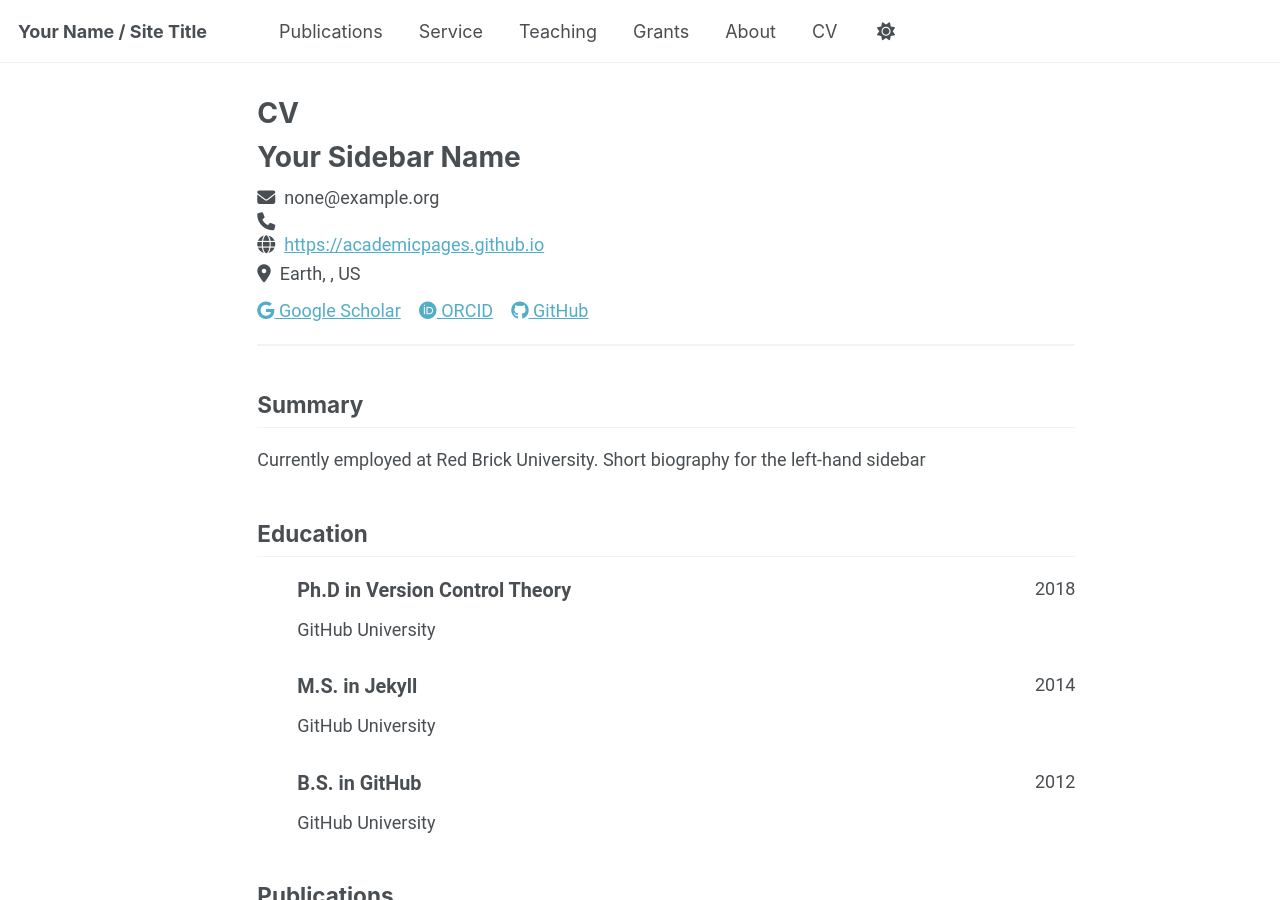
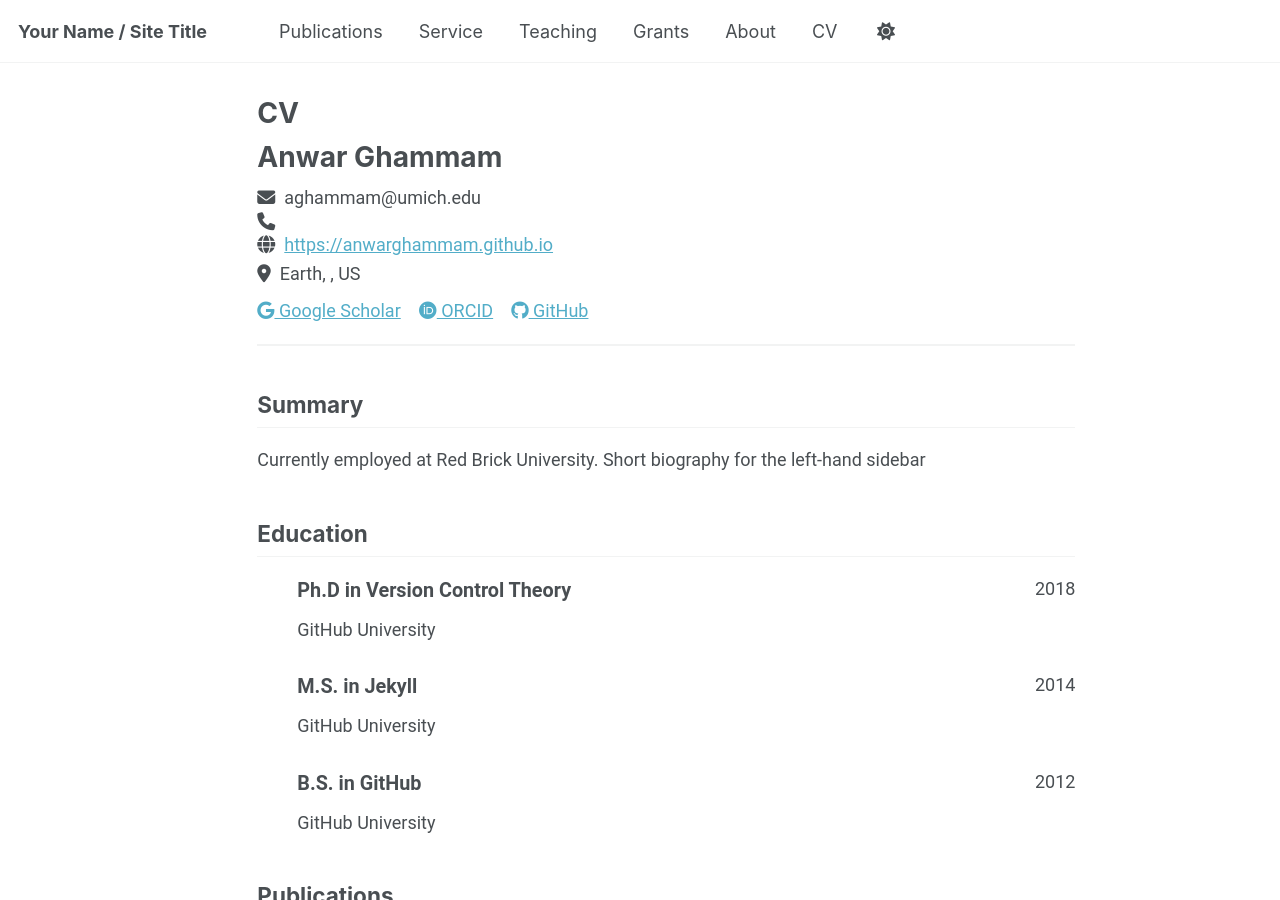
Before and after one commit to anwarghammam/aghammam.github.io, a Jekyll site: the page built from _pages/cv-json.md, in a window 1280 px wide and 900 px high. Built offline with Jekyll 4.4.1, drawn with Linux system fonts in a browser that asks for light colours; a script that is not in the unit is left out.

Commit message:
Update cv.json

```diff
--- a/_data/cv.json
+++ b/_data/cv.json
@@ -1,9 +1,9 @@
 {
   "basics": {
-    "name": "Your Sidebar Name",
-    "email": "none@example.org",
+    "name": "Anwar Ghammam",
+    "email": "aghammam@umich.edu",
     "phone": "",
-    "website": "https://academicpages.github.io",
+    "website": "https://anwarghammam.github.io",
     "summary": "Currently employed at Red Brick University. Short biography for the left-hand sidebar",
     "location": {
       "address": "",
```
